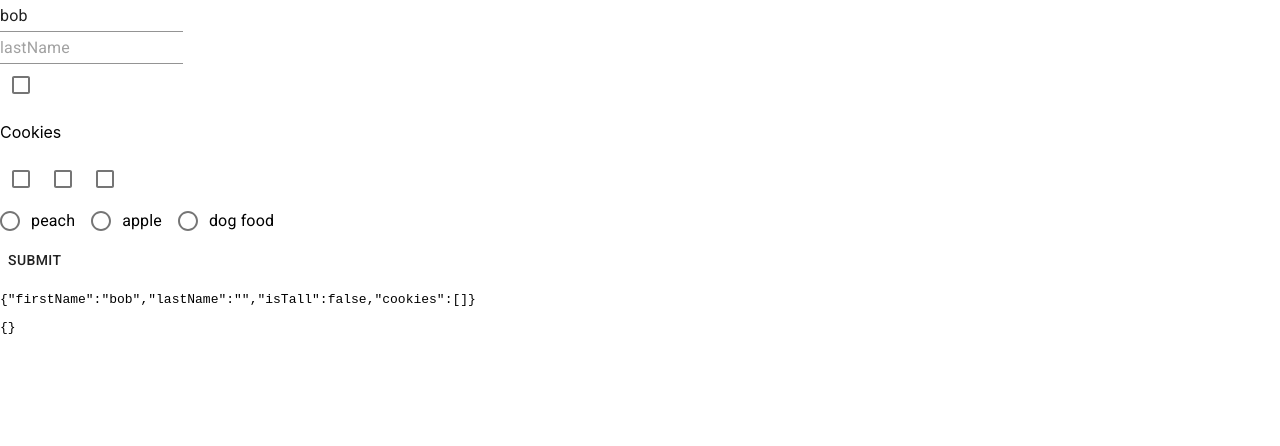
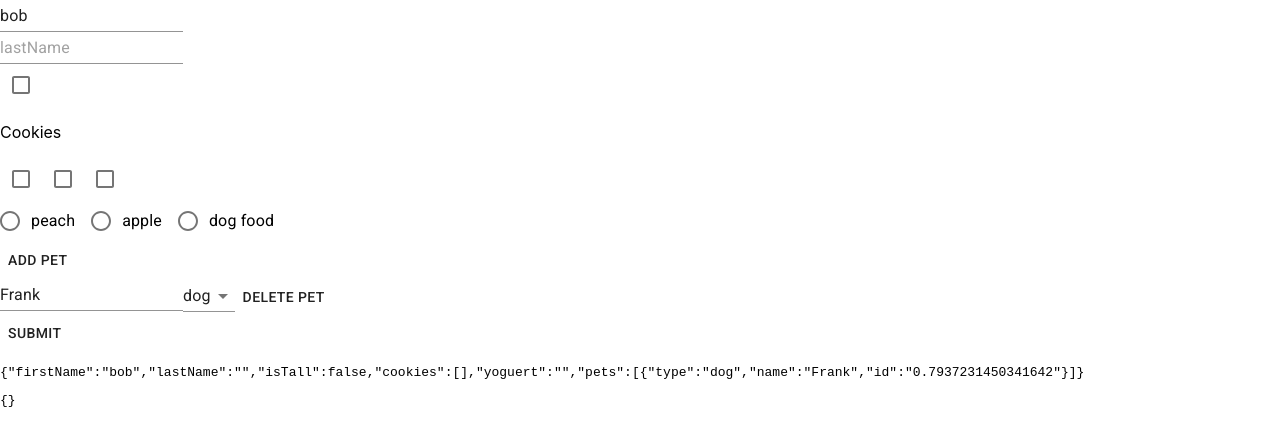
Before and after one commit to CianHub/exploring-formik-and-up, a React (Create React App) app: page / in a window 1280 px wide. Shown: the top 446 px of the page. Built offline with nearby package versions, Linux system fonts and the light colour scheme.

Commit message:
Add formarray and validate with yup

```diff
--- a/package.json
+++ b/package.json
@@ -17,7 +17,8 @@
     "react-dom": "^17.0.1",
     "react-scripts": "4.0.1",
     "typescript": "^4.1.3",
-    "web-vitals": "^0.2.4"
+    "web-vitals": "^0.2.4",
+    "yup": "^0.32.8"
   },
   "scripts": {
     "start": "react-scripts start",
--- a/src/App.tsx
+++ b/src/App.tsx
@@ -1,13 +1,35 @@
 import React from 'react';
-import { Formik, Field, Form, useField, FieldAttributes } from 'formik';
+import {
+  Formik,
+  Field,
+  Form,
+  useField,
+  FieldAttributes,
+  FieldArray,
+} from 'formik';
 import {
   Button,
   Checkbox,
   FormControlLabel,
+  MenuItem,
   Radio,
+  Select,
   TextField,
 } from '@material-ui/core';
-import { isPropertySignature } from 'typescript';
+import * as yup from 'yup';
+import SelectInput from '@material-ui/core/Select/SelectInput';
+
+const validationSchema = yup.object({
+  firstName: yup.string().required().max(10),
+  pets: yup
+    .array()
+    .of(
+      yup.object({
+        name: yup.string().required().max(10),
+        type: yup.string().required().max(10),
+      })
+    ),
+});
 
 type Props = {
   label: string;
@@ -43,6 +65,8 @@ function App() {
           lastName: '',
           isTall: false,
           cookies: [],
+          yoguert: '',
+          pets: [{ type: 'dog', name: 'Frank', id: '' + Math.random() }],
         }}
         onSubmit={(data, { setSubmitting }) => {
           setSubmitting(true);
@@ -52,15 +76,7 @@ function App() {
           // post async call
           setSubmitting(false);
         }}
-        validate={(values) => {
-          const errors: Record<string, string> = {};
-
-          if (values.firstName.includes('bob')) {
-            errors.firstName = 'no bob';
-          }
-
-          return errors;
-        }}
+        validationSchema={validationSchema}
       >
         {({ values, errors, isSubmitting, handleChange, handleBlur }) => (
           <Form>
@@ -114,10 +130,51 @@ function App() {
               />
             </div>
             <div>
+              <FieldArray name="pets">
+                {(arrayHelpers) => {
+                  return (
+                    <div>
+                      <Button
+                        onClick={() =>
+                          arrayHelpers.push({
+                            type: 'cat',
+                            name: '',
+                            id: '' + Math.random(),
+                          })
+                        }
+                      >
+                        Add pet
+                      </Button>
+                      {values.pets.map((pet, index) => {
+                        const name = `pets.${index}.name`;
+                        const itemName = `pets.${index}.type`;
+                        const id = `pets.${index}.id`;
+
+                        return (
+                          <div key={id}>
+                            <MyTextField name={name} placeholder="pet name" />
+                            <Field type="select" as={Select} name={itemName}>
+                              <MenuItem value="cat">cat</MenuItem>
+                              <MenuItem value="dog">dog</MenuItem>
+                              <MenuItem value="horse">horse</MenuItem>
+                            </Field>
+                            <Button onClick={() => arrayHelpers.remove(index)}>
+                              Delete pet
+                            </Button>
+                          </div>
+                        );
+                      })}
+                    </div>
+                  );
+                }}
+              </FieldArray>
+            </div>
+            <div>
               <Button disabled={isSubmitting} type="submit">
                 Submit
               </Button>
             </div>
+
             <pre>{JSON.stringify(values)}</pre>
             <pre>{JSON.stringify(errors)}</pre>
           </Form>
```
Also changed, not shown: 2 other files (tests, documents, lock files or other folders).
